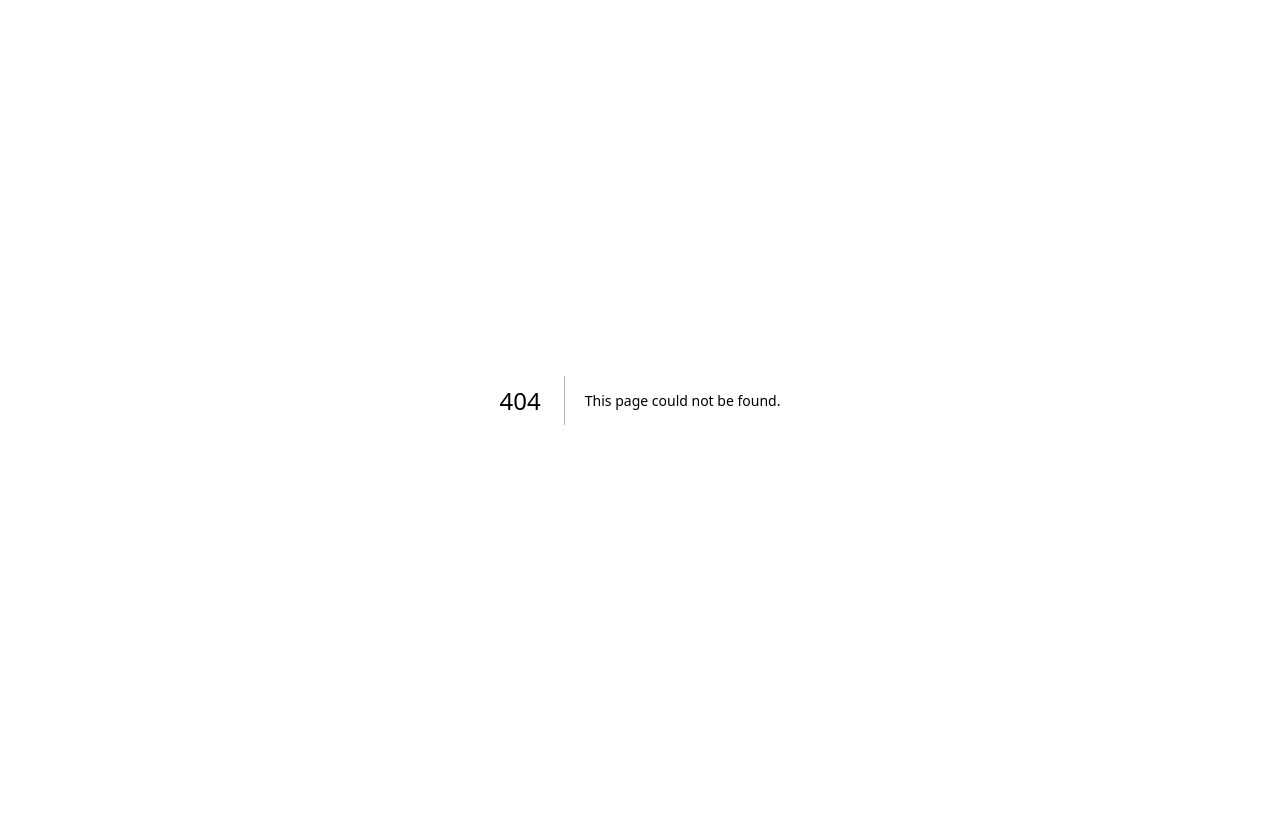
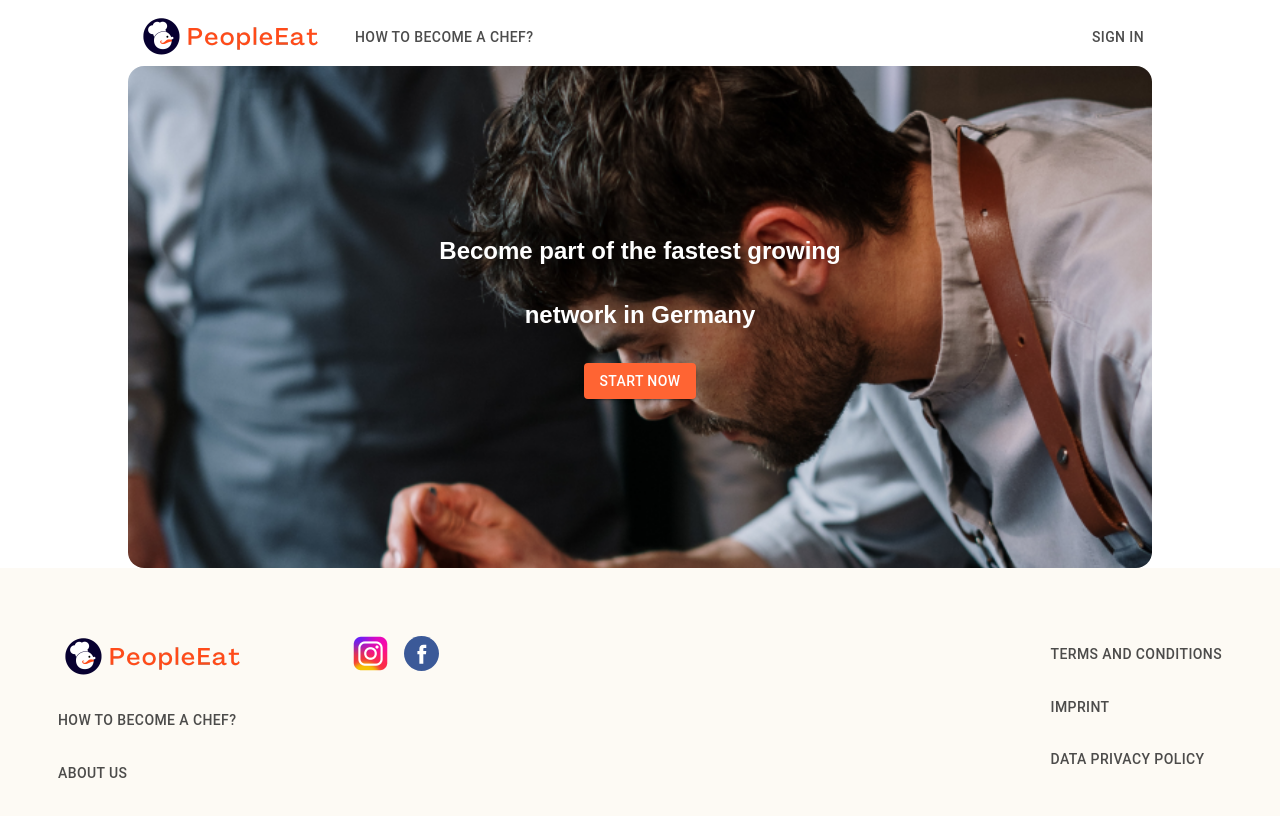
Before and after one commit to people-eat/web-app, a Next.js app: page /how-to-chef in a window 1280 px wide. Before the commit this address had no page. Shown: the top 816 px of the page. Built offline with nearby package versions, Linux system fonts and the light colour scheme.

Commit message:
feat: add how to chef page

```diff
--- /dev/null
+++ b/src/components/pages/howToChef/index.tsx
@@ -0,0 +1,38 @@
+import { Button } from '@mui/material';
+import Link from 'next/link';
+import { type ReactElement } from 'react';
+import PEHeader from '../../header/PEHeader';
+import PEFooter from '../../standard/footer/PEFooter';
+import Spacer from '../../utility/spacer/Spacer';
+import VStack from '../../utility/vStack/VStack';
+
+export default function HowToChefPage(): ReactElement {
+    return (
+        <VStack className="w-full">
+            <PEHeader />
+            <VStack className="w-full max-w-screen-lg">
+                <VStack
+                    className="w-full"
+                    style={{
+                        backgroundImage: 'url(/picture-1.png)',
+                        backgroundPosition: 'center',
+                        backgroundSize: 'cover',
+                        height: 502,
+                        borderRadius: '16px',
+                    }}
+                >
+                    <Spacer />
+                    <VStack style={{ gap: 32 }}>
+                        <span className="text-white text-2xl font-semibold">Become part of the fastest growing</span>
+                        <span className="text-white text-2xl font-semibold">network in Germany</span>
+                        <Link href={'chef-sign-up'}>
+                            <Button variant="contained">Start now</Button>
+                        </Link>
+                    </VStack>
+                    <Spacer />
+                </VStack>
+            </VStack>
+            <PEFooter />
+        </VStack>
+    );
+}
--- /dev/null
+++ b/src/pages/how-to-chef/index.tsx
@@ -0,0 +1,18 @@
+import { type NextPage } from 'next';
+import Head from 'next/head';
+import HowToChefPage from '../../components/pages/howToChef';
+
+const Index: NextPage = () => {
+    return (
+        <>
+            <Head>
+                <title>PeopleEat - How to Chef</title>
+                <meta name="description" content="PeopleEat - a platform to find private chefs / cooks" />
+                <link rel="icon" href="/favicon.ico" />
+            </Head>
+            <HowToChefPage />
+        </>
+    );
+};
+
+export default Index;
```
Also changed, not shown: 1 other file (tests, documents, lock files or other folders).
